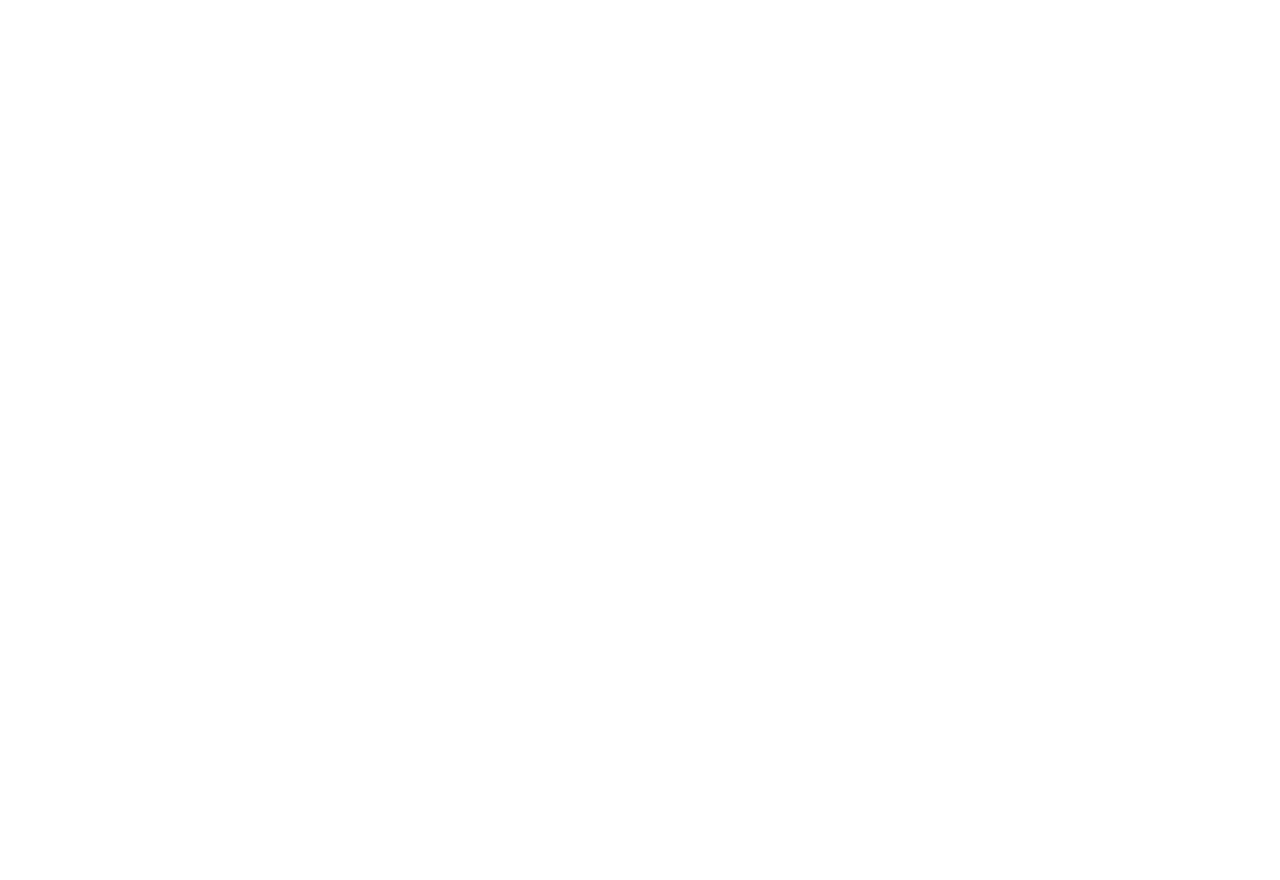
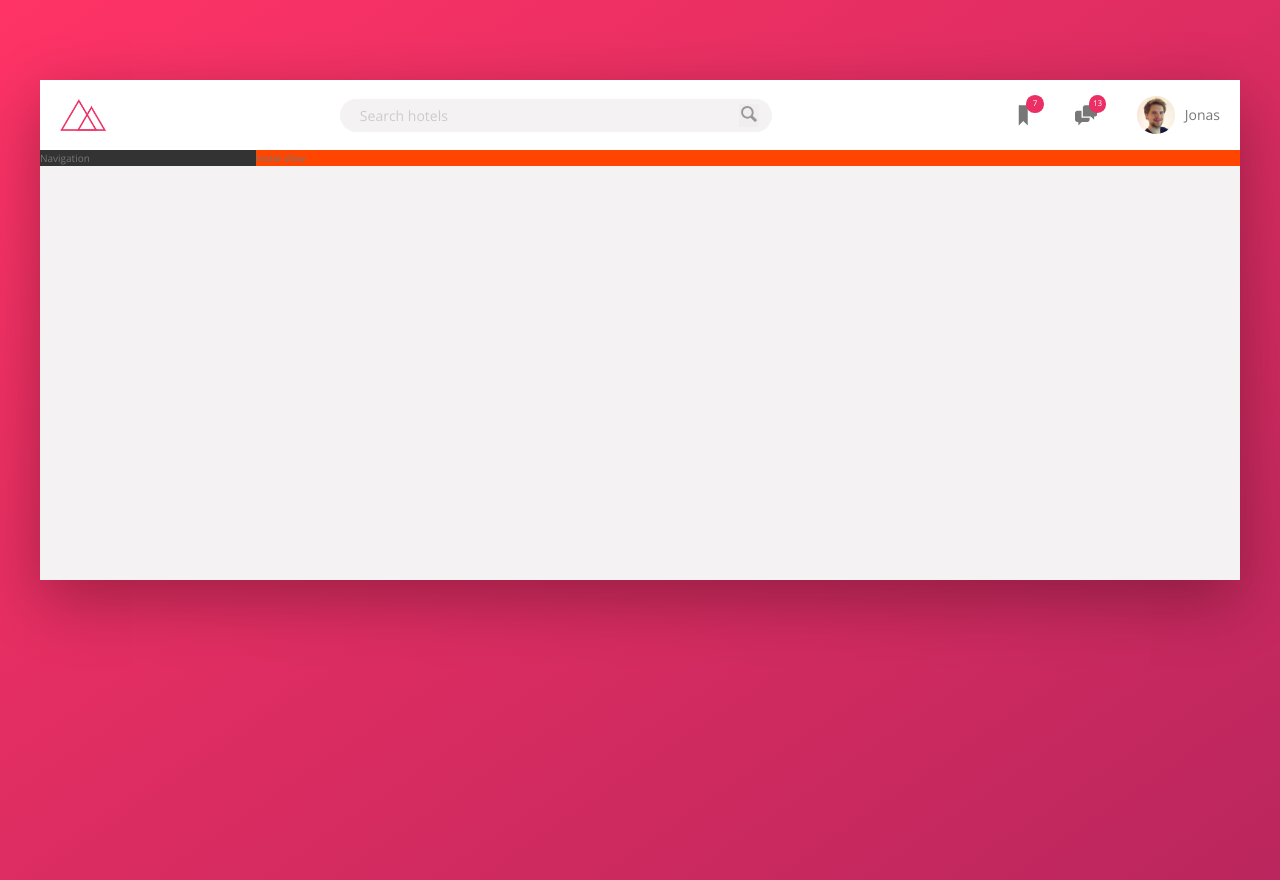
Before and after one commit to lamideolaniyan/trillo, a website: page index.html in a window 1280 px wide. Before the commit the page ends 800 px from the top, so only its background shows below. Drawn offline with nearby package versions, Linux system fonts and the light colour scheme.

Commit message:
Header section

```diff
--- a/index.html
+++ b/index.html
@@ -1,5 +1,6 @@
 <!DOCTYPE html>
 <html lang="en">
+
 <head>
     <meta charset="UTF-8">
     <meta name="viewport" content="width=device-width, initial-scale=1.0">
@@ -10,7 +11,52 @@
 
     <title>trillo &mdash; Your all-in-one booking app</title>
 </head>
+
 <body>
+    <div class="container">
+        <header class="header">
+            <img src="img/logo.png" alt="trillo logo" class="logo">
 
+            <form action="#" class="search">
+                <input type="text" class="search__input" placeholder="Search hotels">
+                <button class="search__button">
+                    <svg class="search__icon">
+                        <use xlink:href="img/sprite.svg#icon-magnifying-glass"></use>
+                    </svg>
+                </button>
+            </form>
+
+            <nav class="user-nav">
+
+                <div class="user-nav__icon-box">
+                    <svg class="user-nav__icon">
+                        <use xlink:href="img/sprite.svg#icon-bookmark"></use>
+                    </svg>
+                    <span class="user-nav__notification">7</span>
+                </div>
+                <div class="user-nav__icon-box">
+                    <svg class="user-nav__icon">
+                        <use xlink:href="img/sprite.svg#icon-chat"></use>
+                    </svg>
+                    <span class="user-nav__notification">13</span>
+                </div>
+
+                <div class="user-nav__user">
+                    <img src="img/user.jpg" alt="user photo" class="user-nav__user-photo">
+                    <span class="user-nav__user-name">Jonas</span>
+                </div>
+            </nav>
+
+        </header>
+        <div class="content">
+            <nav class="sidebar">
+                Navigation
+            </nav>
+            <main class="hotel-view">
+                Hotel View
+            </main>
+        </div>
+    </div>
 </body>
+
 </html>
--- /dev/null
+++ b/sass/_base.scss
@@ -0,0 +1,46 @@
+:root {
+    --color-primary: #eb2f64;
+    --color-primary-light: #FF3366;
+    --color-primary-dark: #BA265D;
+
+    --color-grey-light-1: #faf9f9;
+    --color-grey-light-2: #f4f2f2;
+    --color-grey-light-3: #f0eeee;
+    --color-grey-light-4: #ccc;
+
+    --color-grey-dark-1: #333;
+    --color-grey-dark-2: #777;
+    --color-grey-dark-3: #999;
+
+    --shadow-dark: 0 2rem 6rem rgba(0, 0, 0, 0.3);
+}
+
+* {
+    margin: 0;
+    padding: 0;
+}
+
+*,
+*::before,
+*::after {
+    box-sizing: inherit;
+}
+
+html {
+    box-sizing: border-box;
+    font-size: 62.5%; // 1rem = 10px (10px/16px = 62.5%)
+}
+
+body {
+    font-family: 'Open Sans', sans-serif;
+    font-weight: 400;
+    line-height: 1.6;
+
+    background-image: linear-gradient(to right bottom, var(--color-primary-light), var(--color-primary-dark));
+    background-size: cover;
+    background-repeat: no-repeat;
+
+    min-height: 100vh;
+
+    color: var(--color-grey-dark-2);
+}
--- /dev/null
+++ b/sass/_components.scss
@@ -0,0 +1,119 @@
+/////////////////////////////////////////////
+// LOGO
+.logo {
+    height: 3.25rem;
+    margin-left: 2rem;
+}
+
+/////////////////////////////////////////////
+// SEARCH
+.search {
+    flex: 0 0 40%;
+
+    display: flex;
+    justify-content: center;
+    align-items: center;
+
+    &__input {
+        font-family: inherit; //from body
+        font-size: inherit; //from header(1.4rem)
+        background-color: var(--color-grey-light-2);
+        color: inherit;
+        border: none;
+        padding: .7rem 2rem;
+        border-radius: 100rem;
+        transition: all .2s;
+        width: 90%;
+        margin-right: -3.25rem;
+
+        &:focus {
+            outline: none;
+            width: 100%;
+            background-color: var(--color-grey-light-3);
+        }
+
+        &::-webkit-input-placeholder {
+            font-weight: 100;
+            color: var(--color-grey-light-4);
+        }
+    }
+
+    // '+': Adjacent sibling selector
+    &__input+&__button {
+        background-color: var(--color-grey-light-3);
+    }
+
+
+
+    &__button {
+        border: none;
+        background-color: var(--color-grey-light-2);
+
+        &:focus {
+            outline: none;
+            transform: translateY(2px);
+        }
+    }
+
+    &__icon {
+        height: 2rem;
+        width: 2rem;
+        fill: var(--color-grey-dark-3); // fill property to change svg color
+    }
+}
+
+/////////////////////////////////////////////
+// USER NAVIGATION
+.user-nav {
+    align-self: stretch; // Overiding the align items on flex container(header)
+
+    display: flex;
+    align-items: center;
+
+    // '>': direct children selector('*': all)
+    &>* {
+        padding: 0 2rem;
+        cursor: pointer;
+        height: 100%;
+
+        display: flex;
+        align-items: center;
+    }
+
+    &>*:hover {
+        background-color: var(--color-grey-light-2);
+    }
+
+    &__icon-box {
+        position: relative;
+    }
+
+    &__icon {
+        height: 2.25rem;
+        width: 2.25rem;
+        fill: var(--color-grey-dark-2);
+    }
+
+    &__notification {
+        font-size: .8rem;
+        height: 1.75rem;
+        width: 1.75rem;
+        background-color: var(--color-primary);
+        border-radius: 50%;
+        color: #fff;
+        position: absolute;
+        top: 1.5rem;
+        right: 1.1rem;
+
+        display: flex;
+        align-items: center;
+        justify-content: center;
+    }
+
+    &__user-photo {
+        height: 3.75rem;
+        border-radius: 50%;
+        margin-right: 1rem;
+    }
+
+}
--- /dev/null
+++ b/sass/_layout.scss
@@ -0,0 +1,33 @@
+.container {
+    max-width: 120rem;
+    margin: 8rem auto;
+    background-color: var(--color-grey-light-2);
+    box-shadow: var(--shadow-dark);
+
+    min-height: 50rem;
+}
+
+.header {
+    height: 7rem;
+    background-color: #fff;
+    border-bottom: var(--color-grey-light-1);
+    font-size: 1.4rem;
+
+    display: flex;
+    justify-content: space-between;
+    align-items: center;
+}
+
+.content {
+    display: flex;
+}
+
+.sidebar {
+    background-color: var(--color-grey-dark-1);
+    flex: 0 0 18%;
+}
+
+.hotel-view {
+    background-color: orangered;
+    flex: 1; //flex: grow shrink basis
+}
--- a/sass/main.scss
+++ b/sass/main.scss
@@ -1,17 +1,3 @@
-/*
-COLORS
-
-Primary: #eb2f64
-Primary light: #FF3366
-Primary dark: #BA265D
-
-Grey light 1: #faf9f9
-Grey light 2: #f4f2f2
-Grey light 3: #f0eeee
-Grey light 4: #ccc
-
-Grey dark 1: #333
-Grey dark 2: #777
-Grey dark 3: #999
-
-*/
+@import "base";
+@import "layout";
+@import "components";
```
Also changed, not shown: package.json (+6 -7 lines), css/style.css, img/SVG/aircraft-take-off.svg (added), img/SVG/bookmark.svg (added), img/SVG/chat.svg (added), img/SVG/chevron-thin-right.svg (added), img/SVG/home.svg (added), img/SVG/key.svg (added), img/SVG/location-pin.svg (added), img/SVG/magnifying-glass.svg (added), img/SVG/map.svg (added), img/SVG/star.svg (added), 1 other file. Lines whose indentation alone changed are shown as unchanged.
